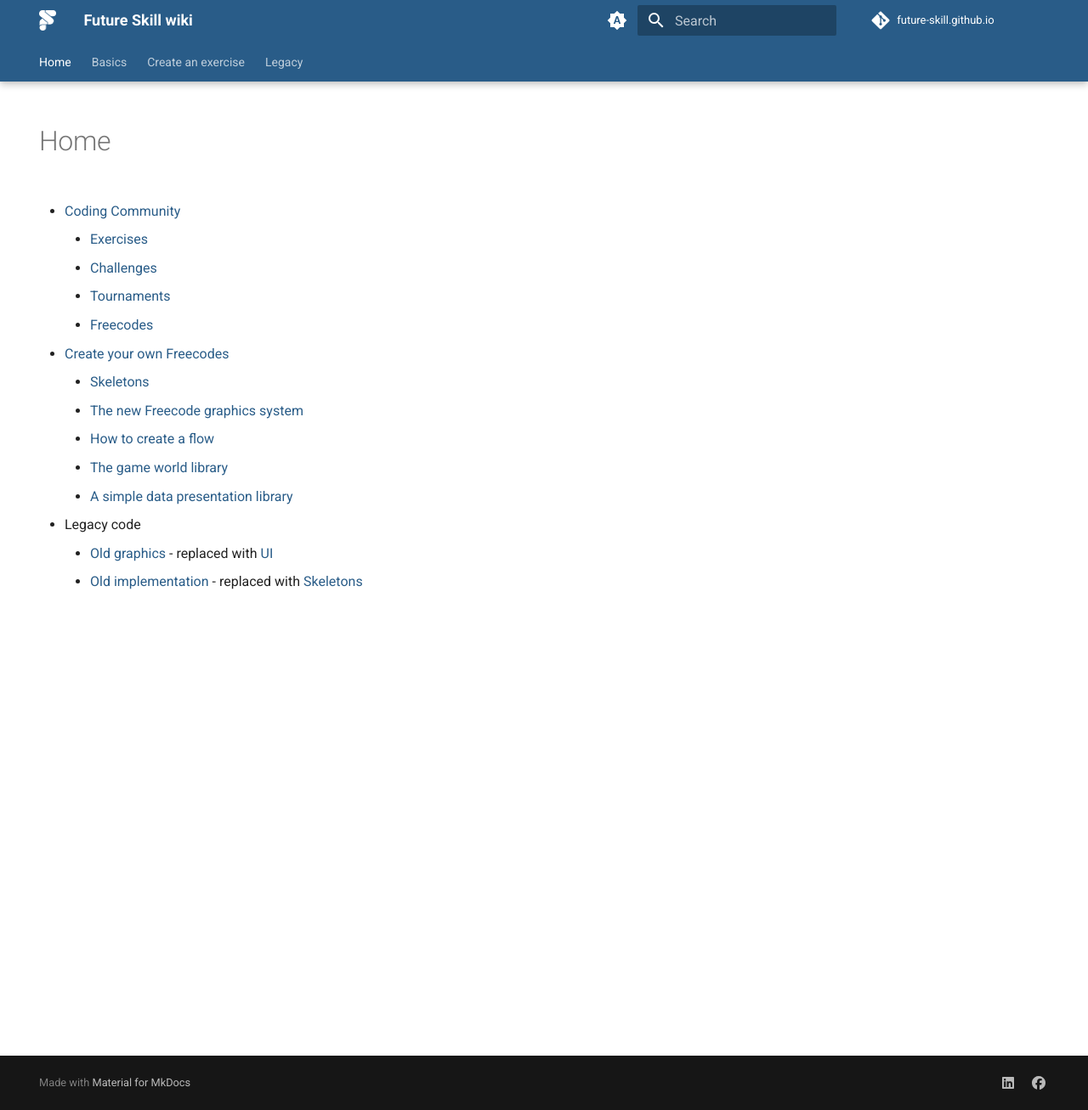
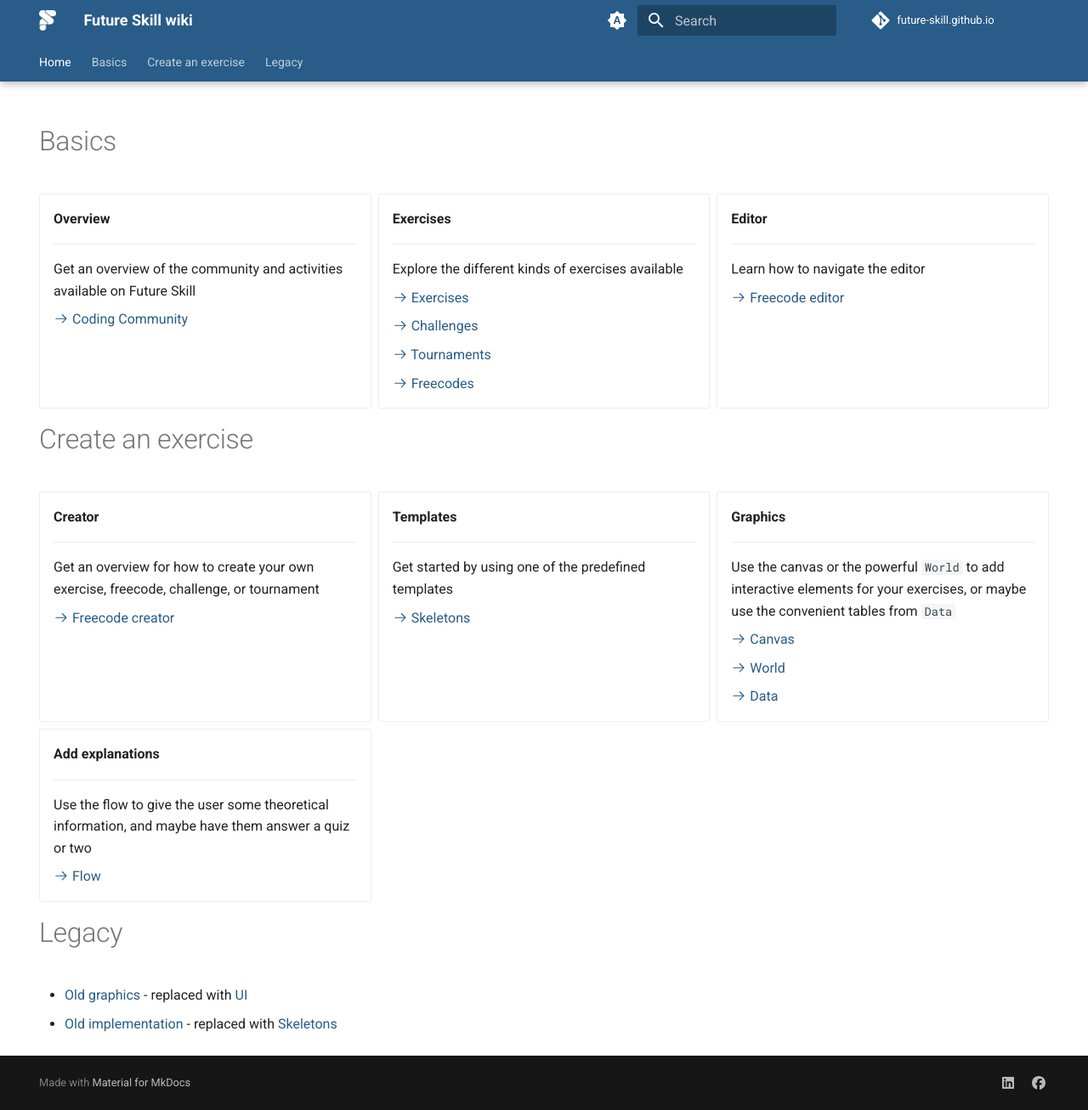
Before and after one commit to future-skill/future-skill.github.io, an MkDocs documentation site: the page built from docs/index.md, in a window 1280 px wide and 1307 px high. Shown: the whole window at 85% size. Built offline with MkDocs 1.6.1 and Material for MkDocs 9.7.7, drawn with Linux system fonts in a browser that asks for light colours; plug-ins that fetch from the network failed and are left out; comment, search, counter and statistics services are not loaded.

Commit message:
Make index page/home look nicer

```diff
--- a/docs/index.md
+++ b/docs/index.md
@@ -9,19 +9,82 @@
     - toc
 ---
 
-- [Coding Community](basics/Coding_Community.md)
-    - [Exercises](basics/Exercises.md)
-    - [Challenges](basics/Challenges.md)
-    - [Tournaments](basics/Tournaments.md)
-    - [Freecodes](basics/Freecodes.md)
+# Basics
+<div class="grid cards" markdown>
 
-- [Create your own Freecodes](create_an_exercise/Freecode_creator.md)
-    - [Skeletons](create_an_exercise/Skeletons.md)
-    - [The new Freecode graphics system](create_an_exercise/UI.md)
-    - [How to create a flow](create_an_exercise/Flow.md)
-    - [The game world library](create_an_exercise/World.md)
-    - [A simple data presentation library](create_an_exercise/Data.md)
+-   **Overview**
 
-- Legacy code
-    - [Old graphics](legacy/Freecode_graphics.md) - replaced with [UI](create_an_exercise/UI.md)
-    - [Old implementation](legacy/Implementation.md) - replaced with [Skeletons](create_an_exercise/Skeletons.md)
+    ---
+
+    Get an overview of the community and activities available on Future Skill
+
+    [:octicons-arrow-right-24: Coding Community](basics/Coding_Community.md)
+
+-   **Exercises**
+
+    ---
+
+    Explore the different kinds of exercises available
+
+    [:octicons-arrow-right-24: Exercises](basics/Exercises.md)
+
+    [:octicons-arrow-right-24: Challenges](basics/Challenges.md)
+
+    [:octicons-arrow-right-24: Tournaments](basics/Tournaments.md)
+
+    [:octicons-arrow-right-24: Freecodes](basics/Freecodes.md)
+
+-   **Editor**
+
+    ---
+
+    Learn how to navigate the editor
+
+    [:octicons-arrow-right-24: Freecode editor](basics/Freecode_editor.md)
+
+</div>
+
+# Create an exercise
+<div class="grid cards" markdown>
+
+-   **Creator**
+
+    ---
+
+    Get an overview for how to create your own exercise, freecode, challenge, or tournament
+
+    [:octicons-arrow-right-24: Freecode creator](create_an_exercise/Freecode_creator.md)
+
+-   **Templates**
+
+    ---
+
+    Get started by using one of the predefined templates
+
+    [:octicons-arrow-right-24: Skeletons](create_an_exercise/Skeletons.md)
+
+-   **Graphics**
+
+    ---
+
+    Use the canvas or the powerful `World` to add interactive elements for your exercises, or maybe use the convenient tables from `Data`
+
+    [:octicons-arrow-right-24: Canvas](create_an_exercise/UI.md)
+
+    [:octicons-arrow-right-24: World](create_an_exercise/World.md)
+
+    [:octicons-arrow-right-24: Data](create_an_exercise/Data.md)
+
+-   **Add explanations**
+
+    ---
+
+    Use the flow to give the user some theoretical information, and maybe have them answer a quiz or two
+
+    [:octicons-arrow-right-24: Flow](create_an_exercise/Flow.md)
+
+</div>
+
+# Legacy
+- [Old graphics](legacy/Freecode_graphics.md) - replaced with [UI](create_an_exercise/UI.md)
+- [Old implementation](legacy/Implementation.md) - replaced with [Skeletons](create_an_exercise/Skeletons.md)
--- a/mkdocs.yml
+++ b/mkdocs.yml
@@ -43,8 +43,12 @@
 markdown_extensions:
   - attr_list
   - def_list
+  - md_in_html
   - admonition
   - pymdownx.details
+  - pymdownx.emoji:
+      emoji_index: !!python/name:material.extensions.emoji.twemoji
+      emoji_generator: !!python/name:material.extensions.emoji.to_svg
   - pymdownx.highlight:
       linenums: true
   - pymdownx.keys
```
